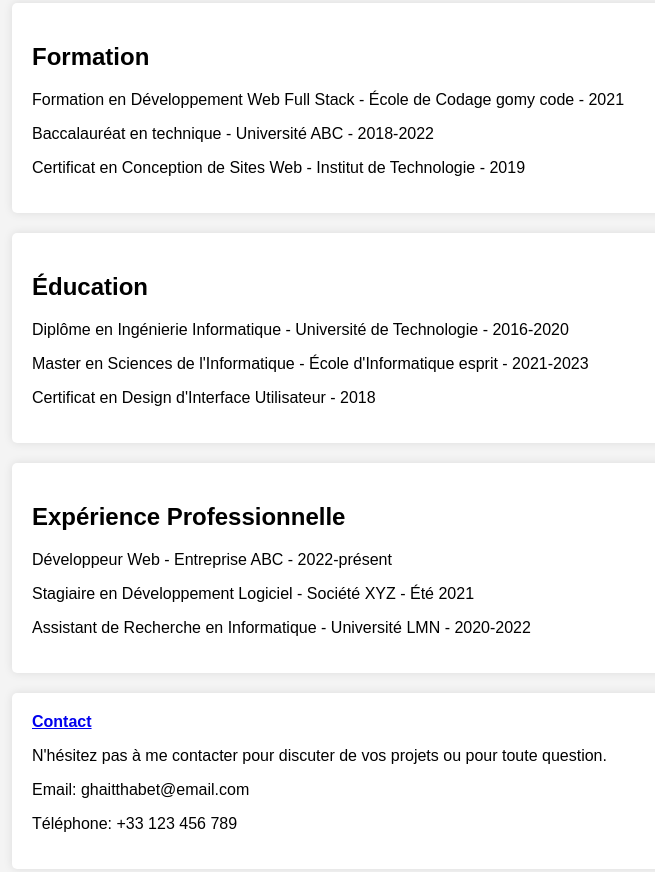
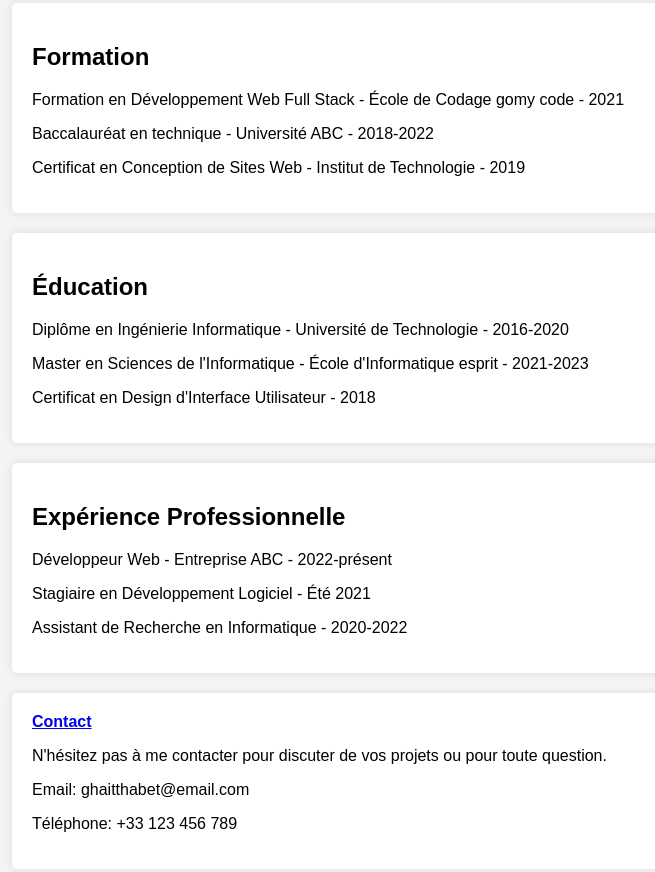
Before and after one commit to Ghaiththabet/ProjetHtml, a plain HTML site: page index.html in a window 1280 px wide. Shown: the part 1699-2571 px from the top of the page, without its empty margins (208-863 px from the left). Drawn offline with Linux system fonts and the light colour scheme.

Commit message:
Update index.html

```diff
--- a/index.html
+++ b/index.html
@@ -130,8 +130,8 @@
     <section>
         <h2>Expérience Professionnelle</h2>
     <p>Développeur Web - Entreprise ABC - 2022-présent</p>
-    <p>Stagiaire en Développement Logiciel - Société XYZ - Été 2021</p>
-    <p>Assistant de Recherche en Informatique - Université LMN - 2020-2022</p>
+    <p>Stagiaire en Développement Logiciel  - Été 2021</p>
+    <p>Assistant de Recherche en Informatique - 2020-2022</p>
     </section>
 
     <section>
```
